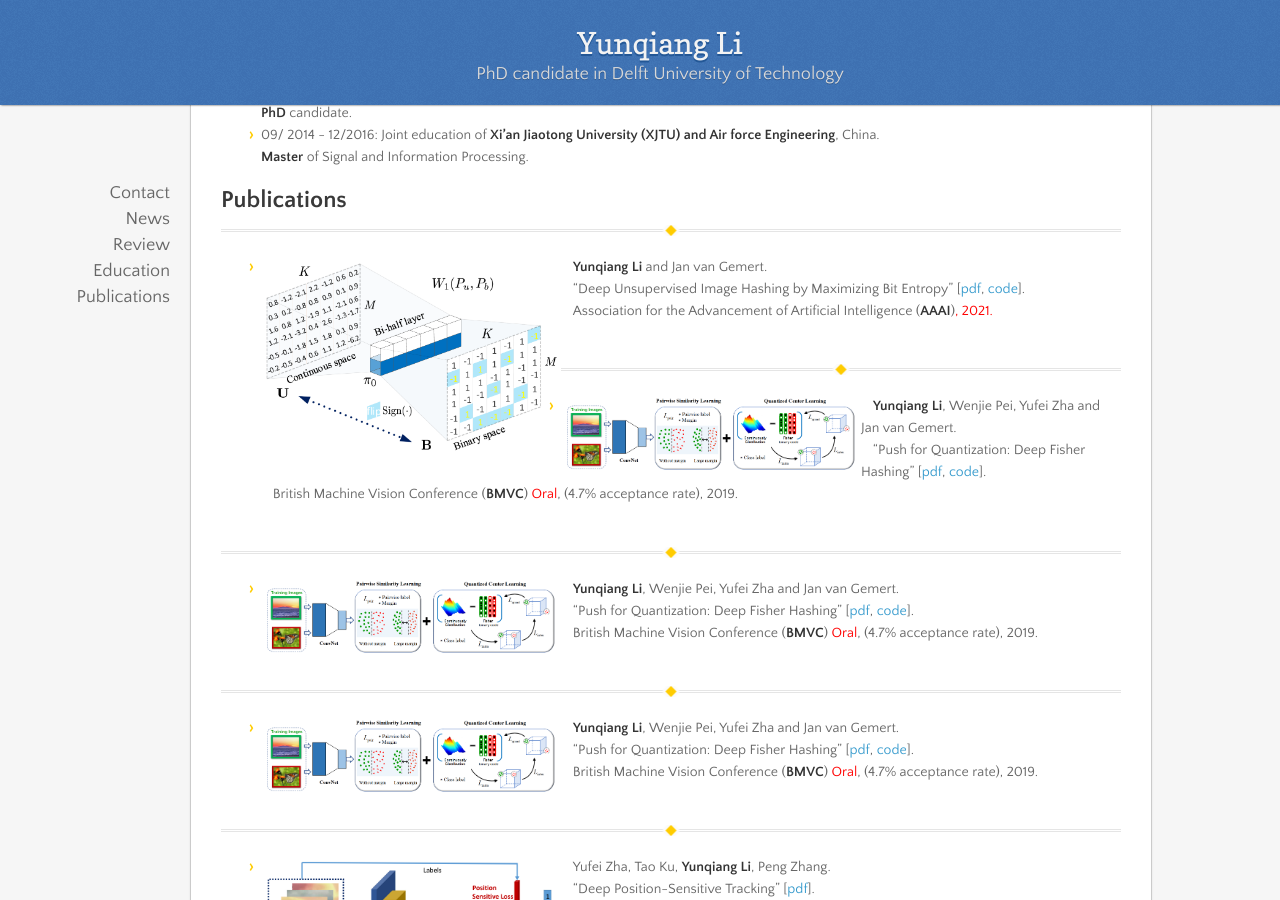
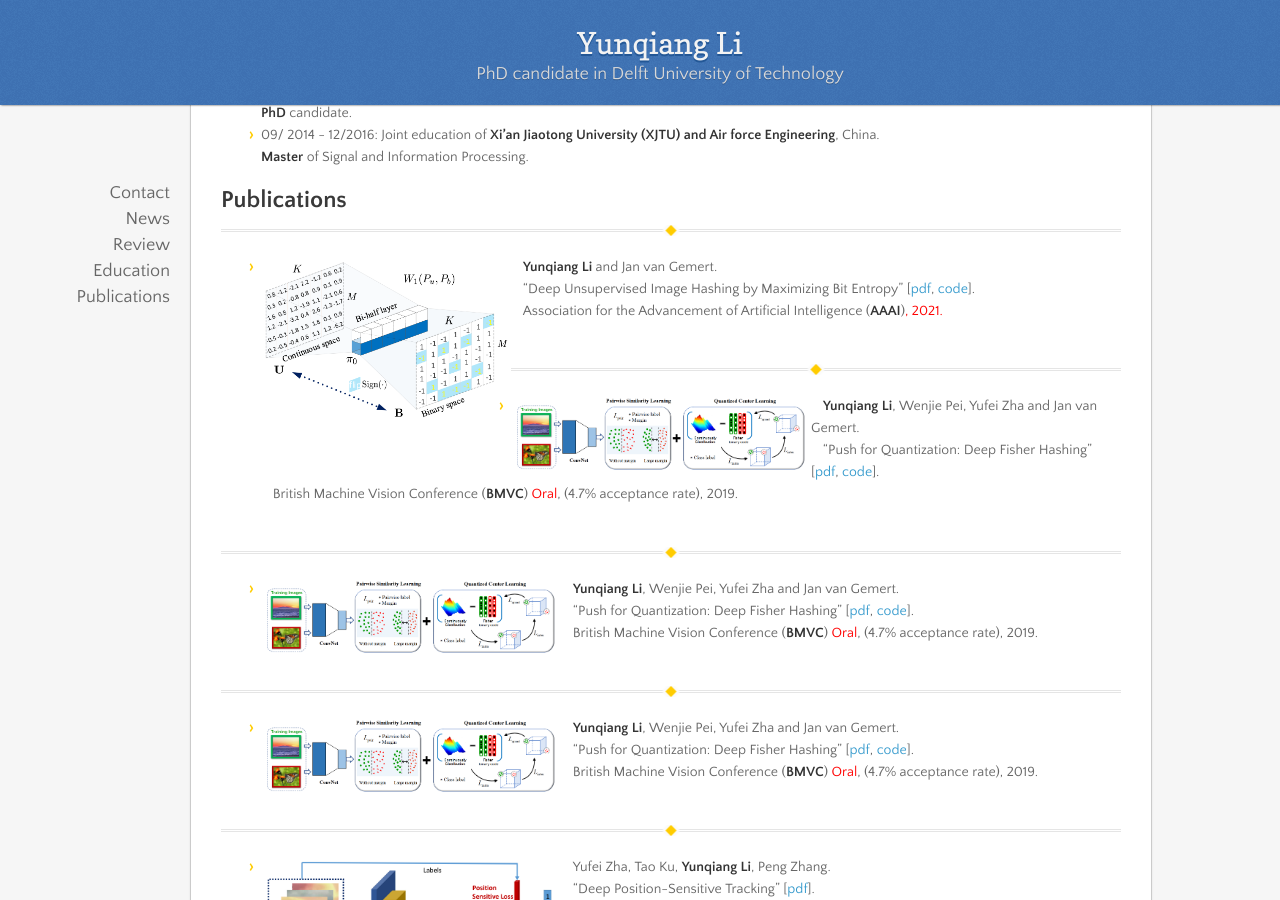
Before and after one commit to liyunqianggyn/liyunqianggyn.github.io, a Jekyll site: the page built from index.md, in a window 1280 px wide and 900 px high, scrolled down 1012 px. Built offline with Jekyll 4.4.1, drawn with Linux system fonts in a browser that asks for light colours; nearby versions of some CDN libraries; our own code applies the rules of GitHub Pages for plain Markdown files.

Commit message:
Update index.md

```diff
--- a/index.md
+++ b/index.md
@@ -58,7 +58,7 @@ Delft University of Technology
 ## Publications
 
 ----------------------------------------------------------------------------------------------------------------------------
-- <img align="left" width="300" src="publication/aaaihashing.png">&emsp;__Yunqiang Li__ and Jan van Gemert.
+- <img align="left" width="250" src="publication/aaaihashing.png">&emsp;__Yunqiang Li__ and Jan van Gemert.
 &emsp;"Deep Unsupervised Image Hashing by Maximizing Bit Entropy" [<a href="https://arxiv.org/pdf/2012.12334.pdf">pdf</a>, <a href="https://github.com/liyunqianggyn/Deep-Unsupervised-Image-Hashing">code</a>].<br/>
 &emsp;Association for the Advancement of Artificial Intelligence (__AAAI__)<span style="color:red">, 2021.
 &nbsp;
```
